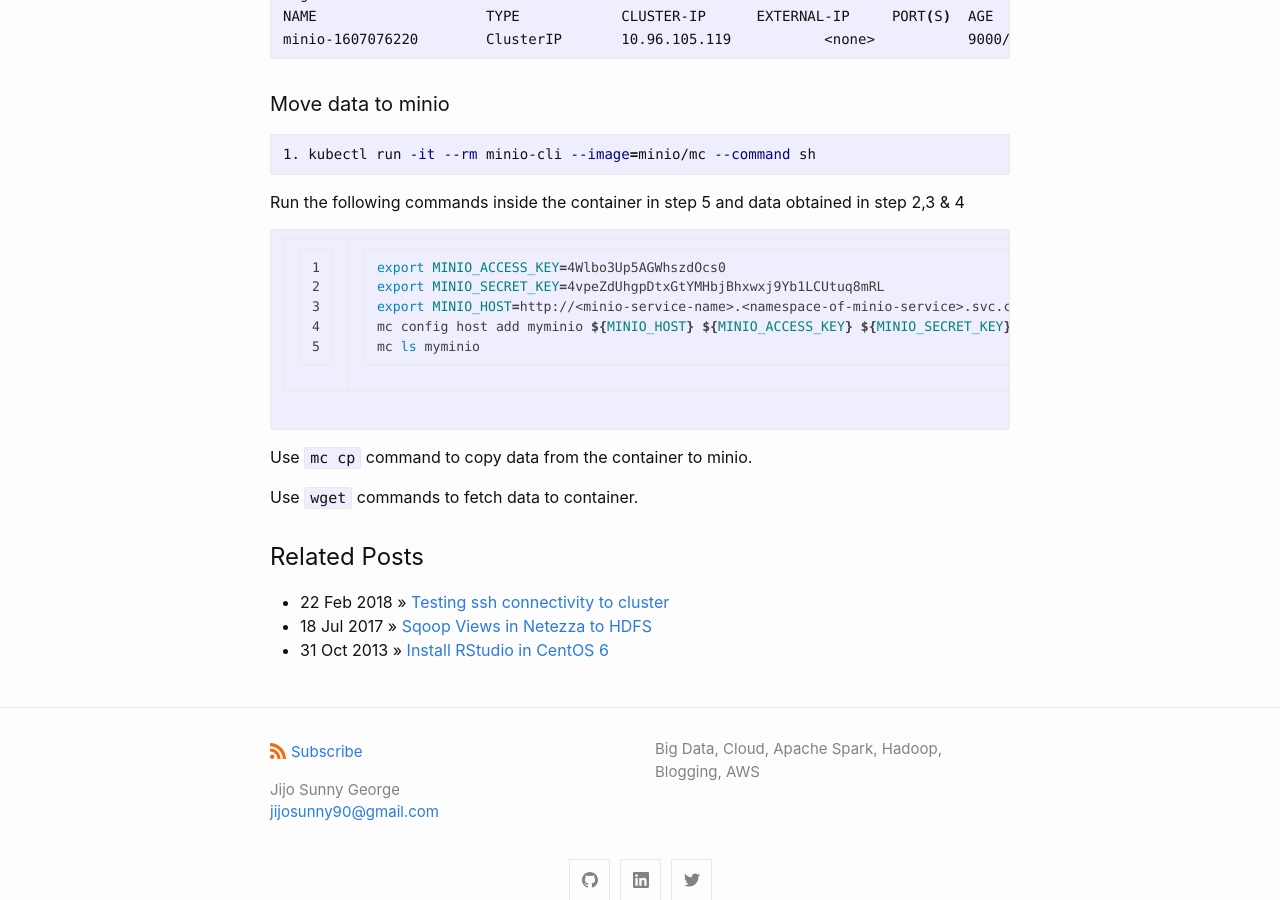
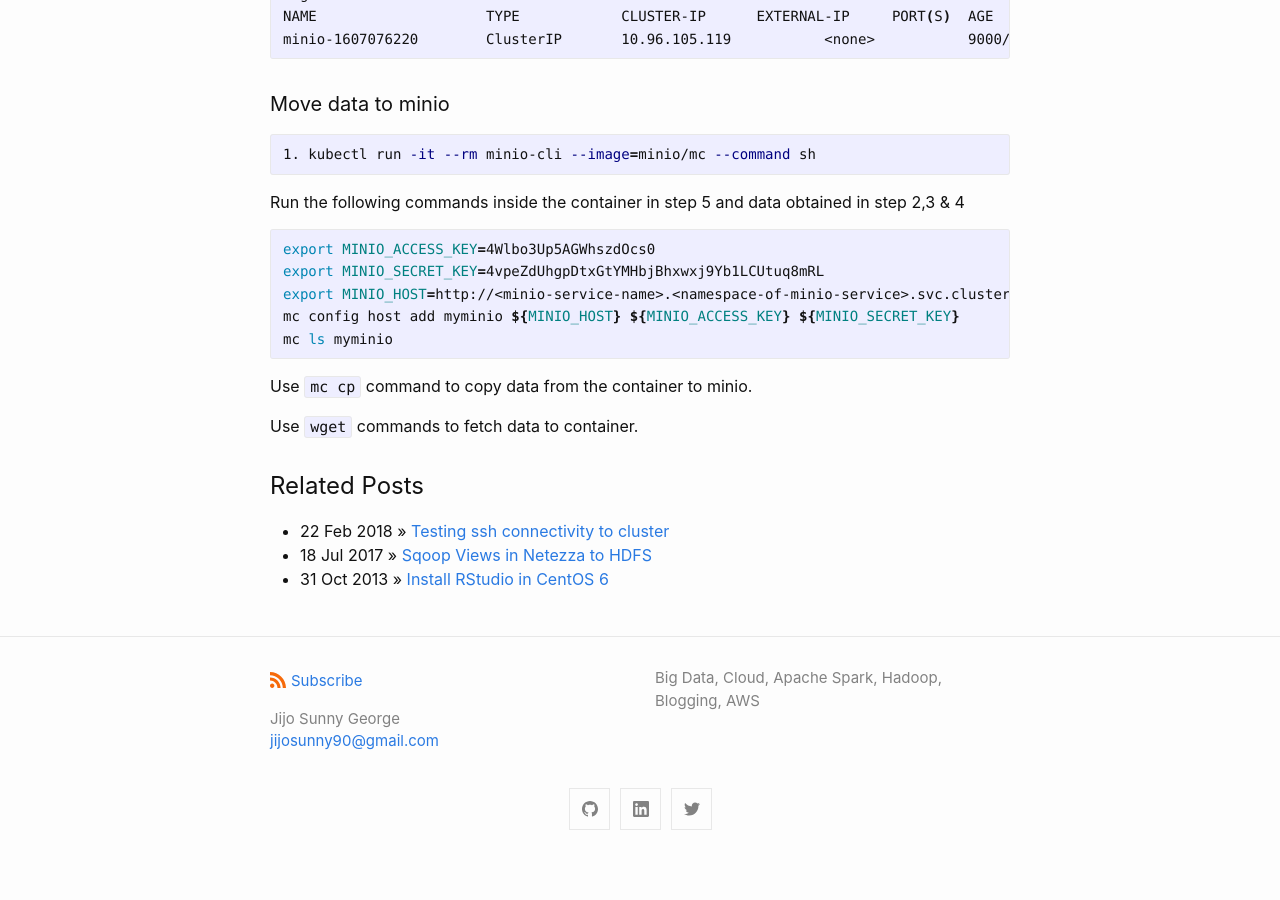
Before and after one commit to jijosg/jijosg.github.io, a Jekyll site: the page built from _posts/2020-01-19-setup-sparkoperator-and-minio.md, in a window 1280 px wide and 900 px high, scrolled down 1742 px. Built offline with Jekyll 4.4.1, drawn with Linux system fonts in a browser that asks for light colours; comment, search, counter and statistics services are not loaded; after the commit the page ends 2607 px from its top, so only the background shows below that.

Commit message:
Update 2020-01-19-setup-sparkoperator-and-minio.md

````diff
--- a/_posts/2020-01-19-setup-sparkoperator-and-minio.md
+++ b/_posts/2020-01-19-setup-sparkoperator-and-minio.md
@@ -63,14 +63,13 @@ minio-1607076220   	ClusterIP   	10.96.105.119   	<none>       	 9000/TCP   	3d2
 1. kubectl run -it --rm minio-cli --image=minio/mc --command sh
 ~~~
 Run the following commands inside the container in step 5 and data obtained in step 2,3 & 4
-{% highlight shell linenos %}
+```shell
 export MINIO_ACCESS_KEY=4Wlbo3Up5AGWhszdOcs0
 export MINIO_SECRET_KEY=4vpeZdUhgpDtxGtYMHbjBhxwxj9Yb1LCUtuq8mRL
 export MINIO_HOST=http://<minio-service-name>.<namespace-of-minio-service>.svc.cluster.local:9000
 mc config host add myminio ${MINIO_HOST} ${MINIO_ACCESS_KEY} ${MINIO_SECRET_KEY}
 mc ls myminio
-{% endhighlight %}
-
+```
 Use `mc cp` command to copy data from the container to minio.
 
 Use `wget` commands to fetch data to container.
````
